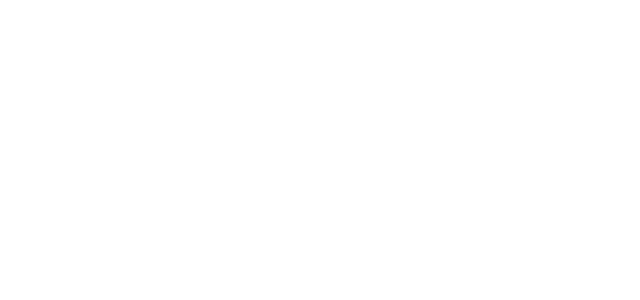
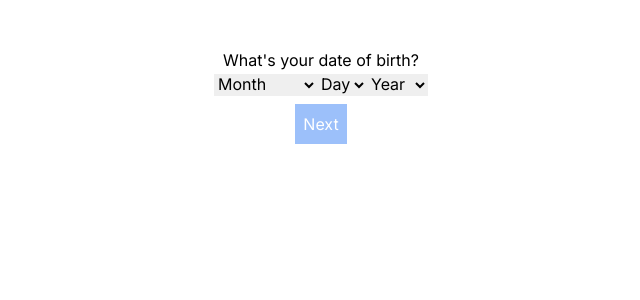
Before and after one commit to kerbear25/measured, a Next.js app: page /quiz/birthday in a window 1280 px wide. Shown: the top 300 px of the page, without its empty margins (319-959 px from the left). Built offline with nearby package versions, Linux system fonts and the light colour scheme.

Commit message:
WIP add select inputs for birthday

```diff
--- /dev/null
+++ b/src/app/components/BirthdayInput/BirthdayInput.tsx
@@ -0,0 +1,74 @@
+'use client';
+
+import React, { useState } from 'react';
+import { useRouter } from 'next/navigation';
+import { ROUTES } from '../../../lib/routes';
+import { useQuiz } from '../../QuizContext';
+
+export default function BirthdayInput() {
+  const [day, setDay] = useState('');
+  const [month, setMonth] = useState('');
+  const [year, setYear] = useState('');
+
+  const { setQuizData } = useQuiz();
+  const router = useRouter();
+
+  const handleNext = () => {
+    if (day && month && year) {
+      // TODO: Update quiz state with date of birth
+      // setQuizData({});
+      router.push(ROUTES.QUIZ.EMAIL);
+    }
+  };
+
+  // TODO: Update styling for selects
+  return (
+    <div>
+      <h2>What&apos;s your date of birth?</h2>
+      <div>
+        <label>
+          <select value={month} onChange={(e) => setMonth(e.target.value)}>
+            <option value="">Month</option>
+            {Array.from({ length: 12 }, (_, i) => i + 1).map((month) => (
+              <option key={month} value={month}>
+                {new Date(0, month - 1).toLocaleString('default', {
+                  month: 'long',
+                })}
+              </option>
+            ))}
+          </select>
+        </label>
+        <label>
+          <select value={day} onChange={(e) => setDay(e.target.value)}>
+            <option value="">Day</option>
+            {Array.from({ length: 31 }, (_, i) => i + 1).map((day) => (
+              <option key={day} value={day}>
+                {day}
+              </option>
+            ))}
+          </select>
+        </label>
+        <label>
+          <select value={year} onChange={(e) => setYear(e.target.value)}>
+            <option value="">Year</option>
+            {Array.from({ length: 85 }, (_, i) => 2008 - i).map((year) => (
+              <option key={year} value={year}>
+                {year}
+              </option>
+            ))}
+          </select>
+        </label>
+      </div>
+      {/* TODO: Fix styling to match button in WeightInput */}
+      <button
+        className={`next-button bg-blue-500 text-white p-2 mt-2 ${
+          !day || !month || !year ? 'opacity-50 cursor-not-allowed' : ''
+        }`}
+        disabled={!day || !month || !year}
+        onClick={handleNext}
+      >
+        Next
+      </button>
+    </div>
+  );
+}
--- a/src/app/quiz/birthday/page.tsx
+++ b/src/app/quiz/birthday/page.tsx
@@ -1,5 +1,11 @@
 'use client';
 
+import BirthdayInput from '../../components/BirthdayInput/BirthdayInput';
+
 export default function Birthday() {
-  return <div className="pt-12"></div>;
+  return (
+    <div className="pt-12">
+      <BirthdayInput />
+    </div>
+  );
 }
```
